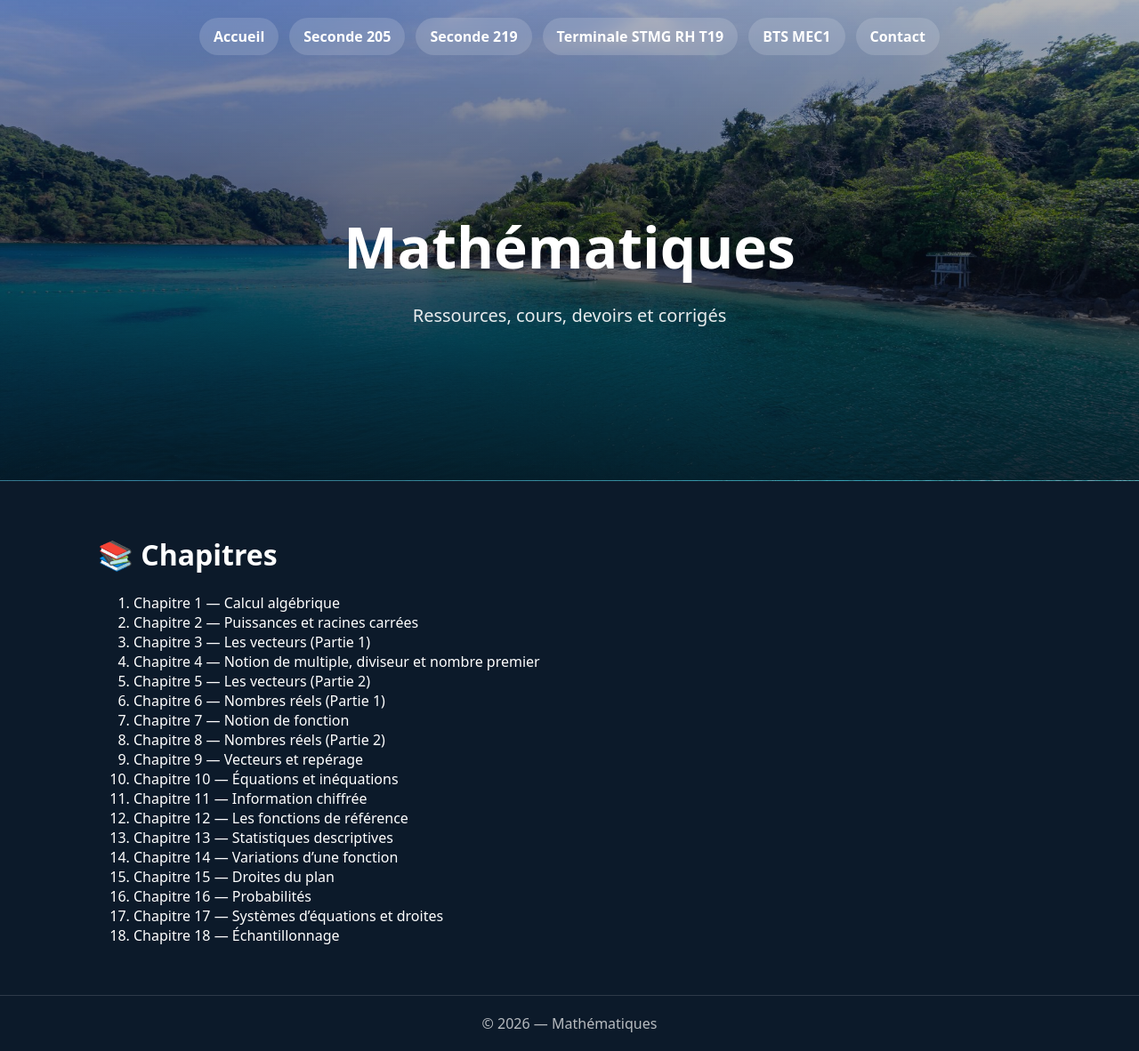
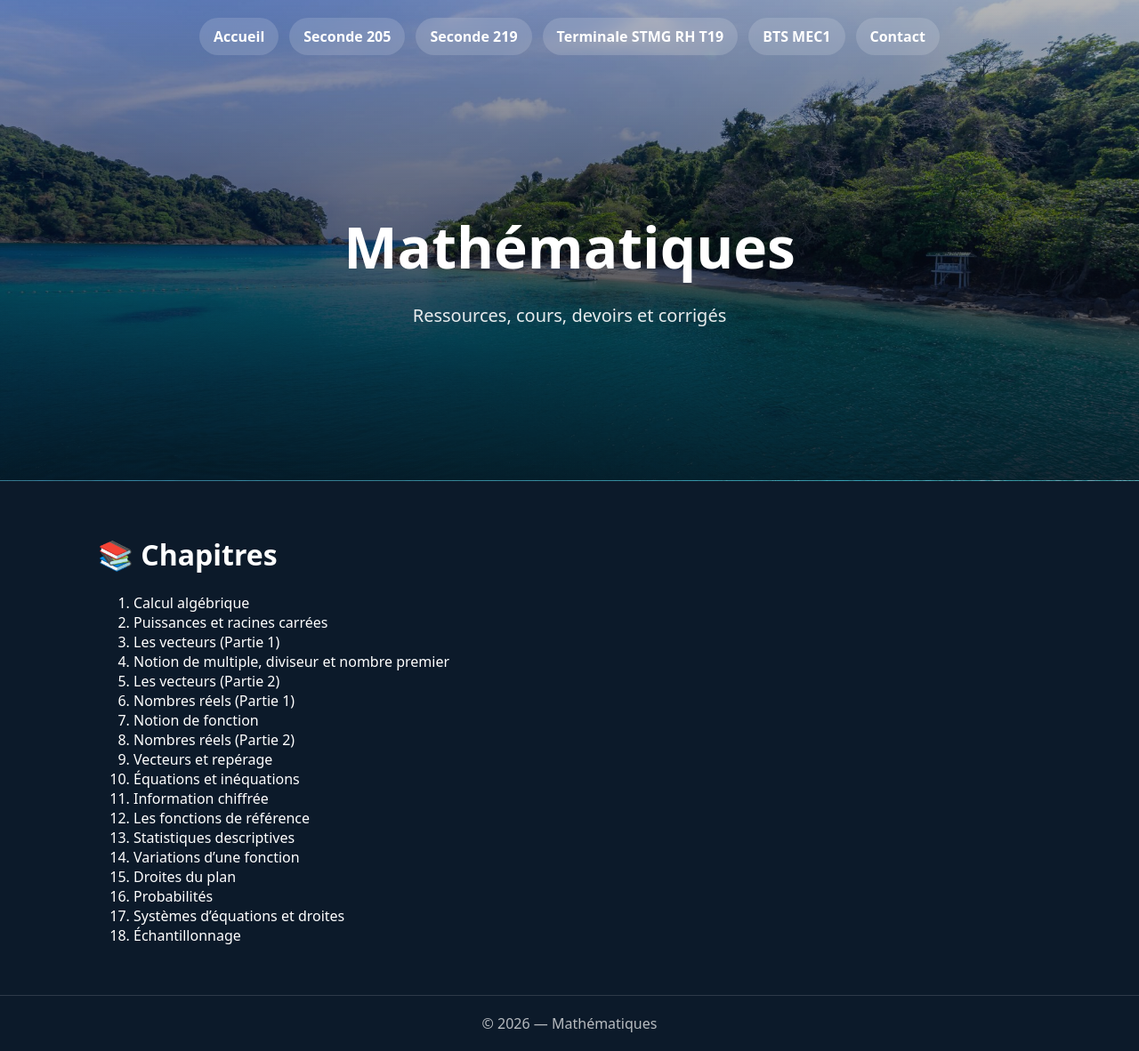
Before and after one commit to rudasingwaibrahim/rudasingwaibrahim.github.io, a Jekyll site: the page built from classes/seconde205.md, in a window 1280 px wide. Shown: the whole page at 89% size. Built offline with Jekyll 4.4.1, drawn with Linux system fonts in a browser that asks for light colours; our own code applies the rules of GitHub Pages for plain Markdown files.

Commit message:
Update seconde205.md

```diff
--- a/classes/seconde205.md
+++ b/classes/seconde205.md
@@ -7,21 +7,21 @@
 
 # 📚 Chapitres
 
-1. [Chapitre 1 — Calcul algébrique](/classes/seconde205/chapitre1/)
-2. [Chapitre 2 — Puissances et racines carrées](/classes/seconde205/chapitre2/)
-3. [Chapitre 3 — Les vecteurs (Partie 1)](/classes/seconde205/chapitre3/)
-4. [Chapitre 4 — Notion de multiple, diviseur et nombre premier](/classes/seconde205/chapitre4/)
-5. [Chapitre 5 — Les vecteurs (Partie 2)](/classes/seconde205/chapitre5/)
-6. [Chapitre 6 — Nombres réels (Partie 1)](/classes/seconde205/chapitre6/)
-7. [Chapitre 7 — Notion de fonction](/classes/seconde205/chapitre7/)
-8. [Chapitre 8 — Nombres réels (Partie 2)](/classes/seconde205/chapitre8/)
-9. [Chapitre 9 — Vecteurs et repérage](/classes/seconde205/chapitre9/)
-10. [Chapitre 10 — Équations et inéquations](/classes/seconde205/chapitre10/)
-11. [Chapitre 11 — Information chiffrée](/classes/seconde205/chapitre11/)
-12. [Chapitre 12 — Les fonctions de référence](/classes/seconde205/chapitre12/)
-13. [Chapitre 13 — Statistiques descriptives](/classes/seconde205/chapitre13/)
-14. [Chapitre 14 — Variations d'une fonction](/classes/seconde205/chapitre14/)
-15. [Chapitre 15 — Droites du plan](/classes/seconde205/chapitre15/)
-16. [Chapitre 16 — Probabilités](/classes/seconde205/chapitre16/)
-17. [Chapitre 17 — Systèmes d'équations et droites](/classes/seconde205/chapitre17/)
-18. [Chapitre 18 — Échantillonnage](/classes/seconde205/chapitre18/)
+1. [Calcul algébrique](/classes/seconde205/chapitre1/)
+2. [Puissances et racines carrées](/classes/seconde205/chapitre2/)
+3. [Les vecteurs (Partie 1)](/classes/seconde205/chapitre3/)
+4. [Notion de multiple, diviseur et nombre premier](/classes/seconde205/chapitre4/)
+5. [Les vecteurs (Partie 2)](/classes/seconde205/chapitre5/)
+6. [Nombres réels (Partie 1)](/classes/seconde205/chapitre6/)
+7. [Notion de fonction](/classes/seconde205/chapitre7/)
+8. [Nombres réels (Partie 2)](/classes/seconde205/chapitre8/)
+9. [Vecteurs et repérage](/classes/seconde205/chapitre9/)
+10. [Équations et inéquations](/classes/seconde205/chapitre10/)
+11. [Information chiffrée](/classes/seconde205/chapitre11/)
+12. [Les fonctions de référence](/classes/seconde205/chapitre12/)
+13. [Statistiques descriptives](/classes/seconde205/chapitre13/)
+14. [Variations d'une fonction](/classes/seconde205/chapitre14/)
+15. [Droites du plan](/classes/seconde205/chapitre15/)
+16. [Probabilités](/classes/seconde205/chapitre16/)
+17. [Systèmes d'équations et droites](/classes/seconde205/chapitre17/)
+18. [Échantillonnage](/classes/seconde205/chapitre18/)
```
